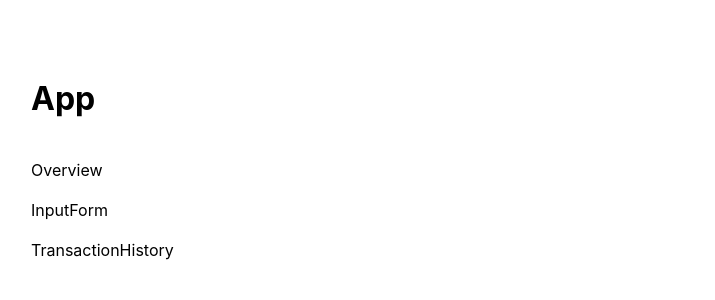
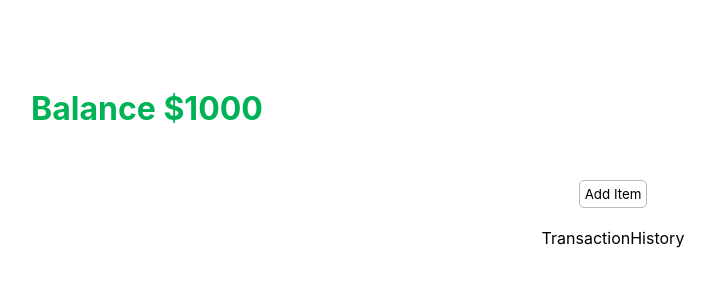
Before and after one commit to billsasi/stonk-budget, a React (Create React App) app in the folder client/: page / in a window 1280 px wide. Shown: the top 300 px of the page, without its empty margins (27-742 px from the left). Built offline with nearby package versions, Linux system fonts and the light colour scheme.

Commit message:
updates to frontend

```diff
--- a/client/src/App.css
+++ b/client/src/App.css
@@ -6,15 +6,44 @@
 
 button {
   padding: 5px;
-  background-color: white;
+  background-color: rgb(255, 255, 255);
   border: 1px solid rgb(187, 186, 186);
   border-radius: 5px;
+}
+
+button:hover {
+  background-color: rgb(231, 231, 231);
+  cursor: pointer;
+}
+
+button:active {
+  background-color: white;
+}
+
+.container {
+  display: flex;
+  flex-direction: column;
+  align-items: center;
 }
 
 .overview {
   display: flex;
   width: 100vw;
   max-width: 100%;
-  justify-content: space-between;
   align-items: center;
 }
+
+.input-form {
+  display: flex;
+  flex: column;
+  flex-direction: column;
+  align-items: center;
+}
+
+.positive {
+  color: rgb(0, 178, 86);
+}
+
+.negative {
+  color: red;
+}
--- a/client/src/App.js
+++ b/client/src/App.js
@@ -1,13 +1,14 @@
-import React from 'react';
+import React, { useState } from 'react';
 import Overview from './components/Overview';
 import TransactionHistory from './components/TransactionHistory';
 import InputForm from './components/InputForm';
 import './App.css';
 
 const App = () => {
+  const [transactions, setTransactions] = useState([]);
+
   return (
     <div className="container">
-      <h1>App</h1>
       <Overview />
       <InputForm />
       <TransactionHistory />
--- a/client/src/components/InputForm.js
+++ b/client/src/components/InputForm.js
@@ -1,7 +1,33 @@
-import React from 'react';
+import React, { useState } from 'react';
 
 const InputForm = () => {
-  return <div>InputForm</div>;
+  const [addItem, setAddItem] = useState(false);
+  const [input, setInput] = useState('');
+
+  const handleChange = (e) => {
+    setInput(e.target.value);
+  };
+
+  const handleSubmit = (e) => {
+    e.preventDefault();
+    setInput('');
+  };
+
+  return (
+    <div className="input-form">
+      <button onClick={() => setAddItem(!addItem)}>Add Item</button>
+      {addItem && (
+        <form onSubmit={handleSubmit}>
+          <input
+            placeholder="Enter transaction"
+            value={input}
+            onChange={handleChange}
+          ></input>
+          <button type="submit">+</button>
+        </form>
+      )}
+    </div>
+  );
 };
 
 export default InputForm;
--- a/client/src/components/Overview.js
+++ b/client/src/components/Overview.js
@@ -1,7 +1,14 @@
-import React from 'react';
+import React, { useState } from 'react';
 
 const Overview = () => {
-  return <div className="overview">Overview</div>;
+  const [bal, setBal] = useState(1000);
+  const [balSign, setBalSign] = useState(true);
+
+  return (
+    <div className="overview">
+      <h1 className={balSign ? 'positive' : 'negative'}>Balance ${bal}</h1>
+    </div>
+  );
 };
 
 export default Overview;
```
